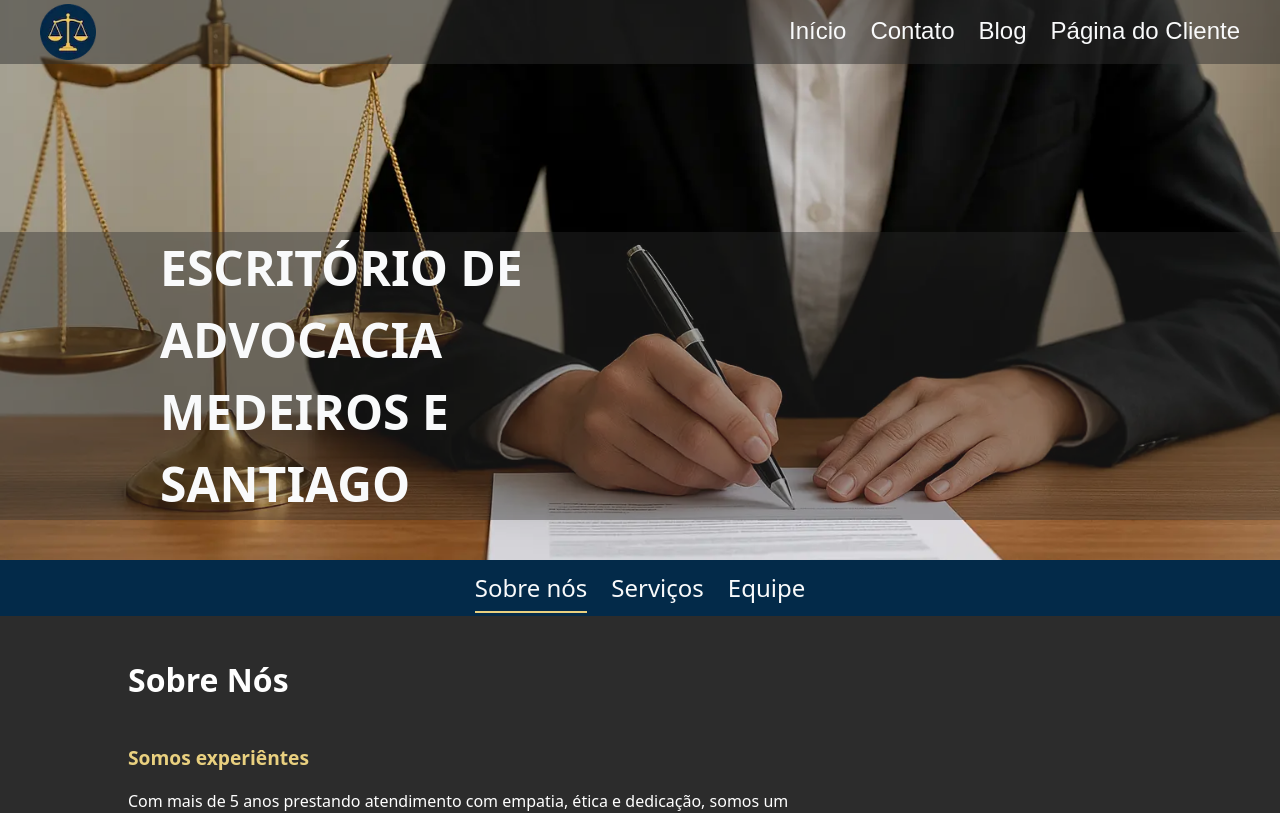
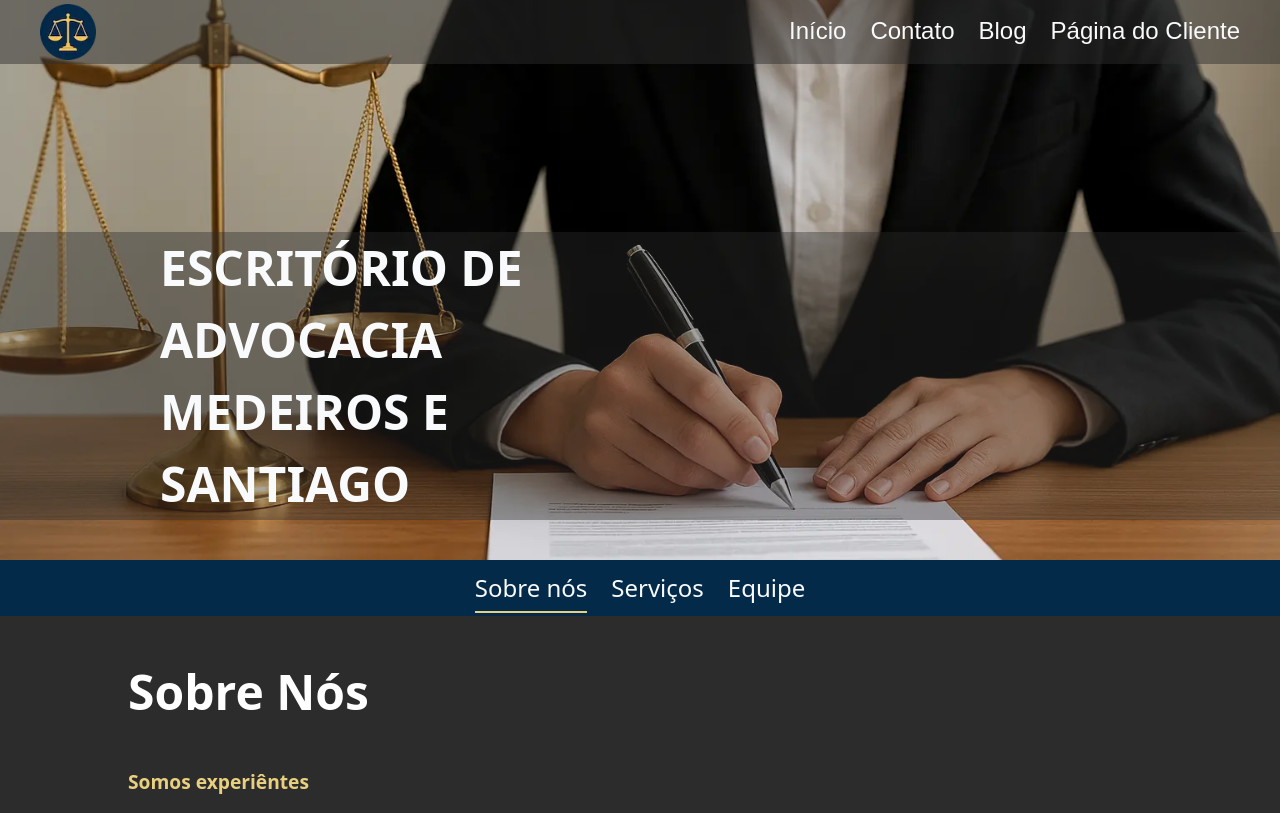
Before and after one commit to DavidSheltonSF/corporate-lawyer-website, a Next.js app: page / in a window 1280 px wide. Shown: the top 813 px of the page. Built offline with nearby package versions, Linux system fonts and the light colour scheme.

Commit message:
fix(DynamicSection): make  the text higher on large screens

```diff
--- a/app/components/DynamicSection.tsx
+++ b/app/components/DynamicSection.tsx
@@ -14,7 +14,7 @@ export function DynamicSection({ index, title, selectedSection, additionalStyle,
   return (
     <Activity mode={isSelected ? 'visible' : 'hidden'}>
       <section className={`flex flex-col appear-animation text-white w-full h-full ${additionalStyle}`}>
-        <h1 className="font-bold text-[3rem] lg:text-[2rem] my-[40px]">{title}</h1>
+        <h1 className="font-bold text-[3rem] my-[40px]">{title}</h1>
         {children}
       </section>
     </Activity>
```
